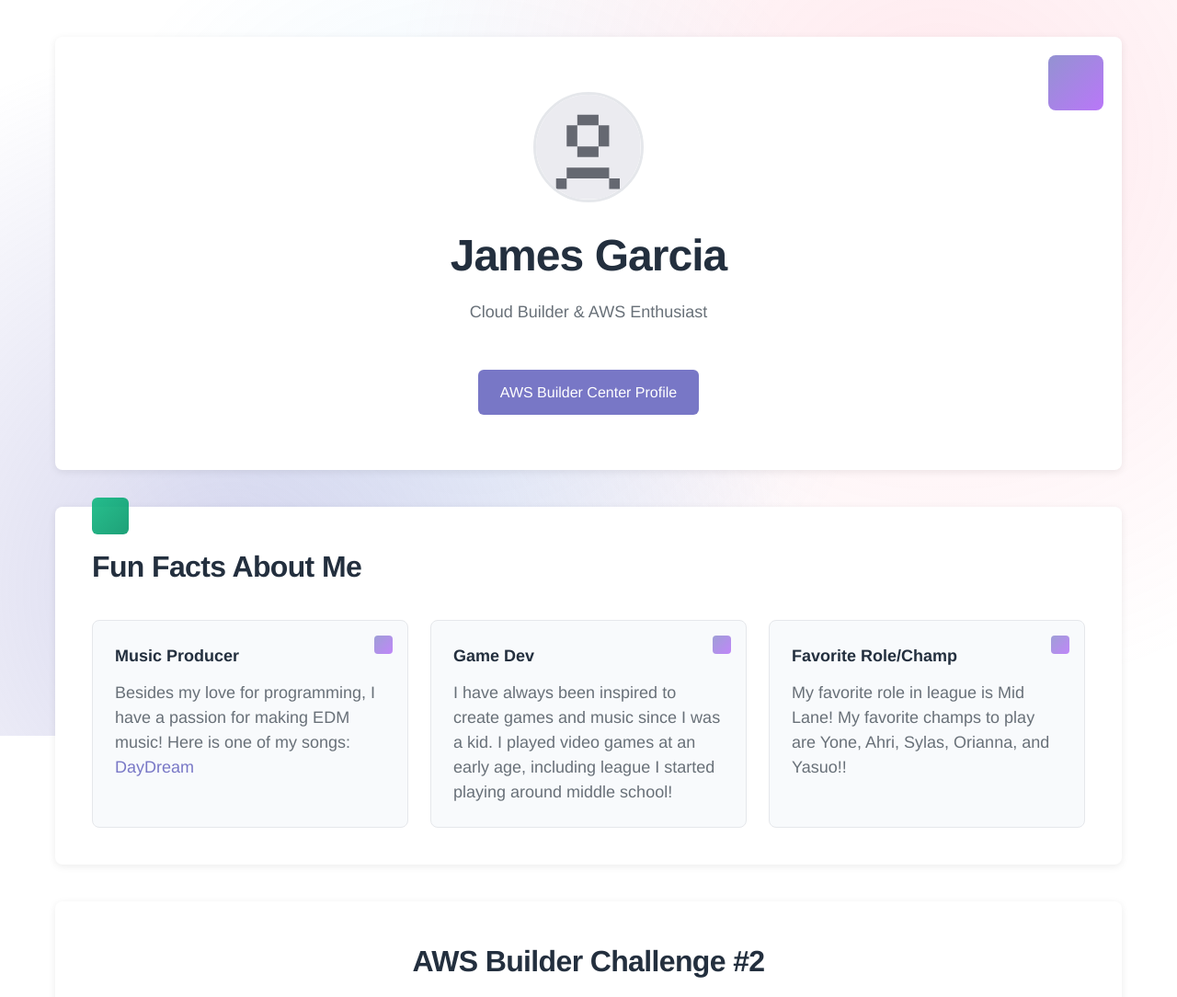
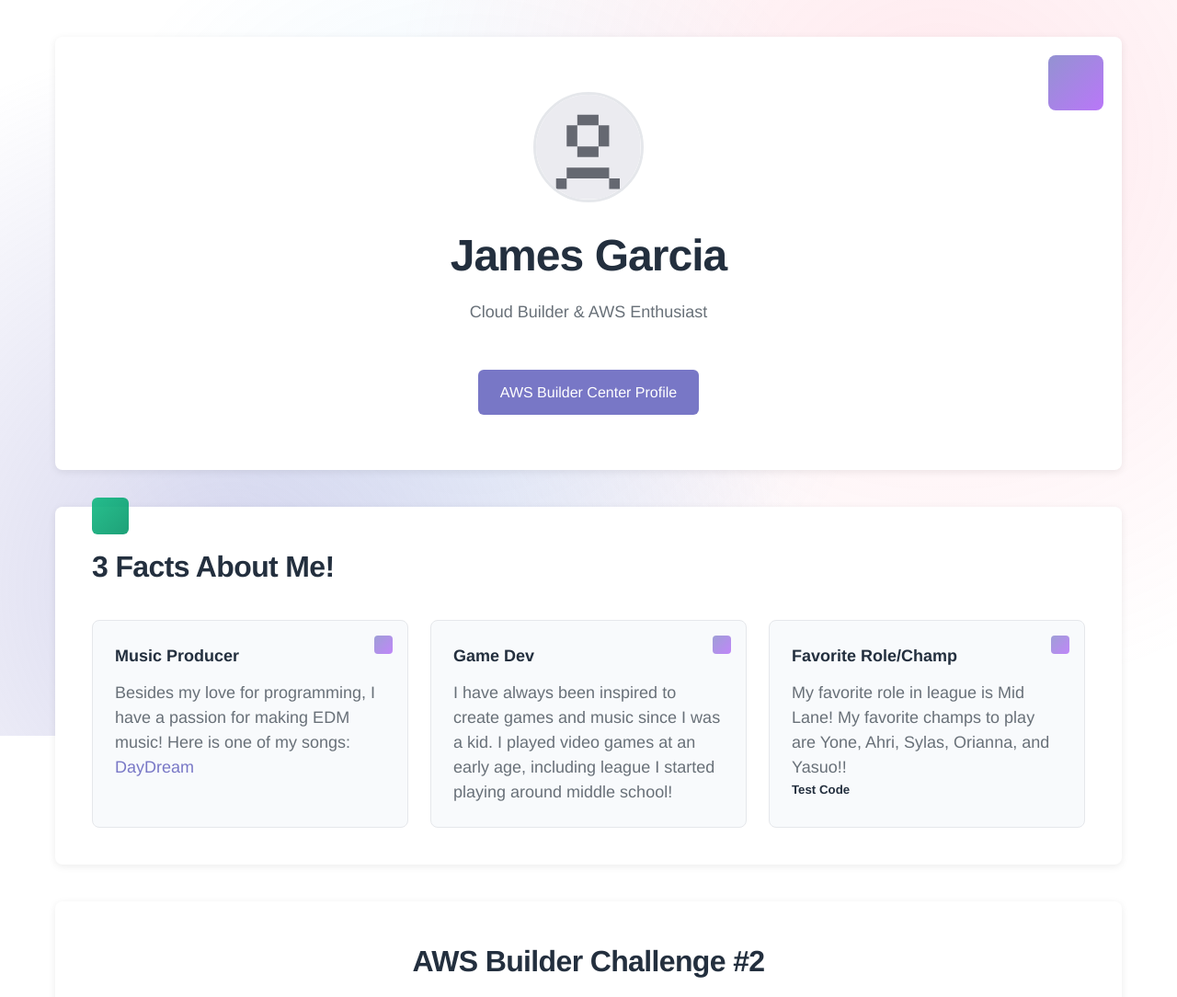
Before and after one commit to jamesg00/rift-rewindproject, a plain HTML site: page index.html in a window 1280 px wide. Shown: the top 1084 px of the page at 92% size. Drawn offline with Linux system fonts and the light colour scheme; a script that the page names is missing.

Commit message:
Update index.html

```diff
--- a/index.html
+++ b/index.html
@@ -16,7 +16,7 @@
         </section>
 
         <section class="fun-facts">
-            <h3>Fun Facts About Me</h3>
+            <h3>3 Facts About Me!</h3>
             <div class="facts-grid">
                 <div class="fact-card">
                     <h4>Music Producer</h4>
@@ -29,6 +29,7 @@
                 <div class="fact-card">
                     <h4>Favorite Role/Champ</h4>
                     <p>My favorite role in league is Mid Lane! My favorite champs to play are Yone, Ahri, Sylas, Orianna, and Yasuo!! </p>
+                    <h5>Test Code</h5>
                 </div>
             </div>
         </section>
```
